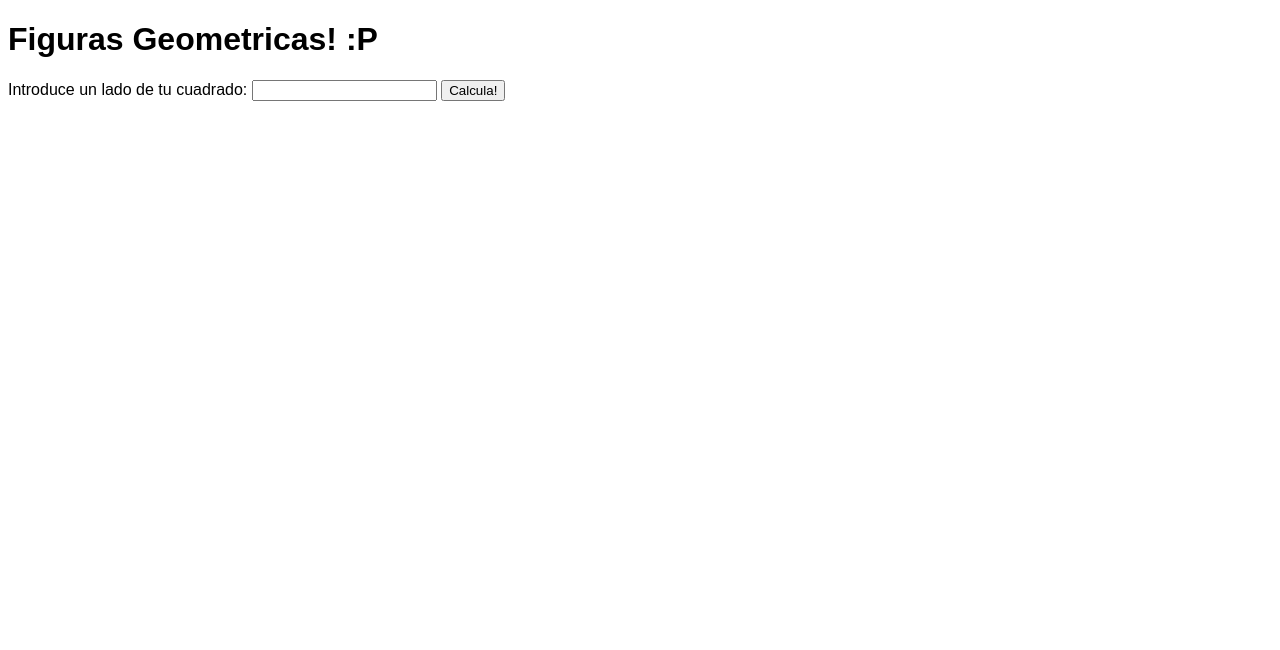
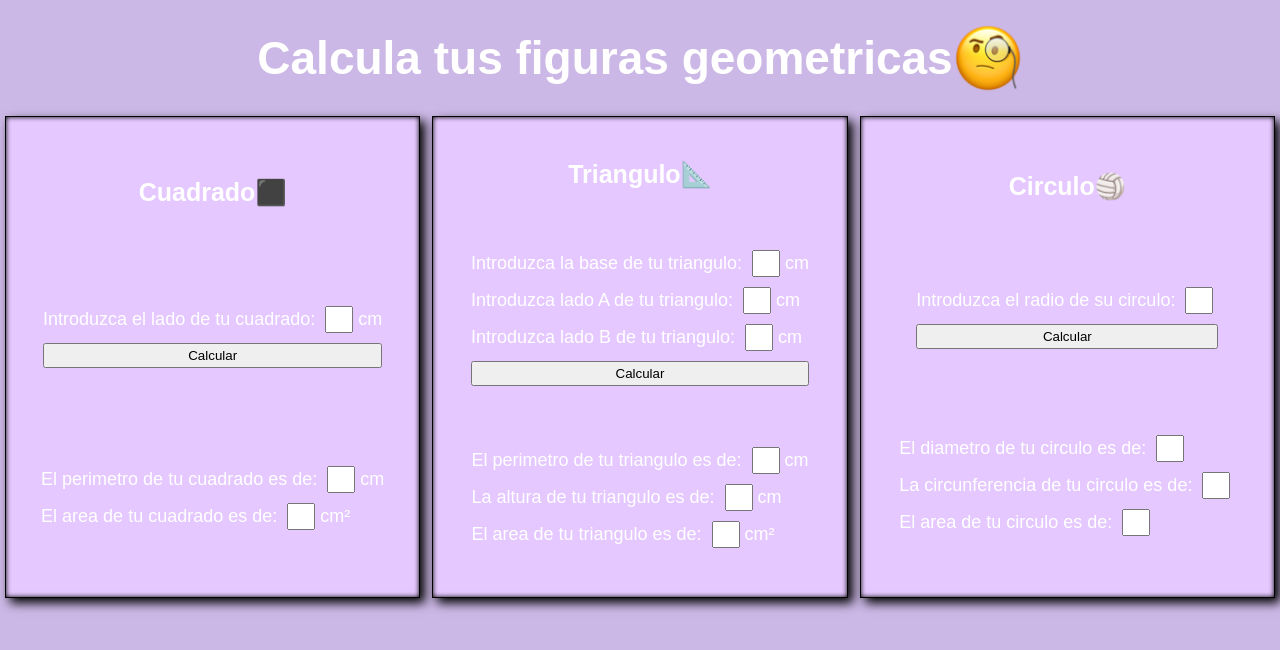
Before and after one commit to Olirpo/calculadora-js, a plain HTML site: page index.html in a window 1280 px wide. Drawn offline with Linux system fonts and the light colour scheme.

Commit message:
Add all the js-html connections

```diff
--- a/calculadora.js
+++ /dev/null
@@ -1,15 +0,0 @@
-const log = console.log;
-function calcularCuadrado(lado){
-    const perimetro = lado*4;
-    const area = lado*lado;
-    console.group("cuadrado");
-    log(`Los lados de su cuadrado son de ${lado}cm`);
-    log(`El perimetro de tu cuadrado es de ${perimetro}cm`);
-    log(`El area de tu cuadrado es de ${area}`)
-
-}
-function calcularTriangulo(base, lado1, lado2){
-    const perimetro = base + lado1 + lado2;
-    const altura = Math.sqrt((base/2)**2 + lado1**2)
-
-}
--- a/index.html
+++ b/index.html
@@ -5,16 +5,55 @@
     <meta http-equiv="X-UA-Compatible" content="IE=edge">
     <meta name="viewport" content="width=device-width, initial-scale=1.0">
     <title>Calculadora con JavaScript</title>
+    <link rel="stylesheet" href="style.css">
 </head>
 <body>
-    <style>*{
-        font-family: sans-serif;
-    }</style>
-    <h1>Figuras Geometricas! :P</h1>
-    <form>
-        <label>Introduce un lado de tu cuadrado: <input type="text"></label>
-        <input type="submit" value="Calcula!">
-    </form>
-    <script src="calculadora.js"></script>
+    <div class="title">
+        <h1>Calcula tus figuras geometricas</h1>
+        <img src="/img/face-with-monocle_1f9d0.png" alt="" class="carita">
+    </div>
+    <div class="main">
+        <div class="column">
+            <h3>Cuadrado⬛</h3>
+            <form class="form">
+                <label>Introduzca el lado de tu cuadrado: <input type="number" id="ladocuadrado" class="input">cm</label>
+                <input type="button" value="Calcular" id="botonCuadrado" class="button">
+            </form>
+            <div class="resultadosCuadrado">
+                <label>El perimetro de tu cuadrado es de: <input type="number" class="input" readonly id="pericuadrado">cm</label>
+                <label>El area de tu cuadrado es de: <input type="text" class="input" readonly id="areacuadrado">cm²</label>
+            </div>
+        </div>
+        <div class="column">
+            <h3>Triangulo📐</h3>
+            <form class="form">
+                <label>Introduzca la base de tu triangulo: <input type="number" class="input" id="basetriangulo">cm</label>
+                <label>Introduzca lado A de tu triangulo: <input type="number" class="input" id="ladoatriangulo">cm</label>
+                <label>Introduzca lado B de tu triangulo: <input type="number" class="input" id="ladobtriangulo">cm</label>
+                <input type="button" value="Calcular" id="botonTriangulo" class="button">
+            </form>
+            <div class="resultadosTriangulo">
+                <label>El perimetro de tu triangulo es de: <input type="text" class="input" readonly id="perimetrotriangulo">cm</label>
+                <label>La altura de tu triangulo es de: <input type="text" class="input" readonly id="alturatriangulo">cm</label>
+                <label>El area de tu triangulo es de: <input type="text" class="input" readonly id="areatriangulo">cm²</label>
+            </div>
+        </div>
+        <div class="column">
+            <h3>Circulo🏐</h3>
+            <form class="form">
+                <label>Introduzca el radio de su circulo: <input type="number" class="input" id="radioCirculo"></label>
+                <input type="button" value="Calcular" id="botonCirculo" class="button">
+            </form>
+            <div>
+                <label>El diametro de tu circulo es de: <input type="text" id="diametrocirculo" class="input" readonly></label>
+                <label>La circunferencia de tu circulo es de: <input type="text" id="circunferenciacirculo" class="input" readonly></label>
+                <label>El area de tu circulo es de: <input type="text" id="areacirculo" readonly class="input"></label>
+            </div>
+        </div>
+    </div>
+
+    <script src="/scripts/square.js"></script>
+    <script src="/scripts/triangle.js"></script>
+    <script src="/scripts/circle.js"></script>
 </body>
 </html>
--- /dev/null
+++ b/scripts/circle.js
@@ -0,0 +1,16 @@
+const diametroCirculo = document.getElementById('diametrocirculo');
+const circunferenciaCirculo = document.getElementById('circunferenciacirculo');
+const areaCirculo = document.getElementById('areacirculo');
+
+document.getElementById('botonCirculo').addEventListener('click', ()=>{
+    const radioCirculo = parseFloat(document.getElementById('radioCirculo').value);
+    if(radioCirculo>0){
+        return diametroCirculo.value = (radioCirculo*2).toFixed(2),
+        circunferenciaCirculo.value = (diametroCirculo.value * Math.PI).toFixed(2),
+        areaCirculo.value = (Math.PI * radioCirculo**2).toFixed(2);
+    }
+    return diametroCirculo.value = "ERR INTRODUZCA LOS NUMEROS CORRECTAMENTE",
+        circunferenciaCirculo.value = "ERR INTRODUZCA LOS NUMEROS CORRECTAMENTE",
+        areaCirculo.value = "ERR INTRODUZCA LOS NUMEROS CORRECTAMENTE";
+
+});
--- /dev/null
+++ b/scripts/square.js
@@ -0,0 +1,12 @@
+const perimetroCuadrado = document.getElementById('pericuadrado');
+const areaCuadrado = document.getElementById('areacuadrado');
+document.getElementById('botonCuadrado').addEventListener("click",()=>{
+    var ladoCuadrado = parseFloat(document.getElementById('ladocuadrado').value)
+    if(ladoCuadrado > 0){
+        return perimetroCuadrado.value = (ladoCuadrado*4).toFixed(2),
+        areaCuadrado.value = (ladoCuadrado**2).toFixed(2);
+    }
+
+    return perimetroCuadrado.value = "ERR INTRODUZCA LOS NUMEROS CORRECTAMENTE",
+        areaCuadrado.value = "ERR INTRODUZCA LOS NUMEROS CORRECTAMENTE"
+})
--- /dev/null
+++ b/scripts/triangle.js
@@ -0,0 +1,28 @@
+const perimetroTriangulo = document.getElementById('perimetrotriangulo');
+const alturaTriangulo = document.getElementById('alturatriangulo');
+const areaTriangulo = document.getElementById('areatriangulo');
+
+document.getElementById('botonTriangulo').addEventListener('click',()=>{
+    const baseTriangulo = parseFloat(document.getElementById('basetriangulo').value);
+    const ladoATriangulo = parseFloat(document.getElementById('ladoatriangulo').value);
+    const ladoBTriangulo = parseFloat(document.getElementById('ladobtriangulo').value);
+    console.log(ladoBTriangulo)
+        // this functions validates if the triangle is corret, if any value its <=0 returns true
+    if (validateTriangle(baseTriangulo, ladoATriangulo, ladoBTriangulo)){
+        return perimetroTriangulo.value = "ERR INTRODUZCA LOS NUMEROS CORRECTAMENTE",
+        alturaTriangulo.value = "ERR INTRODUZCA LOS NUMEROS CORRECTAMENTE",
+        areaTriangulo.value = "ERR INTRODUZCA LOS NUMEROS CORRECTAMENTE";
+    }
+    perimetroTriangulo.value = baseTriangulo + ladoATriangulo + ladoBTriangulo;
+    alturaTriangulo.value = Math.sqrt((baseTriangulo/2)**2);
+    areaTriangulo.value = (baseTriangulo * alturaTriangulo.value) / 2;
+});
+
+function validateTriangle(base, A, B){
+    if (A + B > base && base > 0) return false;
+    return true;
+   /*  if (isNaN(A) || isNaN(B) || isNaN(base)) return true;
+    if (A+B <= base) return true;
+    if(base<=0 || A<=0 || B <= 0) return true;
+    return false */
+}
--- /dev/null
+++ b/style.css
@@ -0,0 +1,100 @@
+*{
+    font-family: sans-serif;
+}
+body, html{
+    height: 100vh;
+    margin: 0;
+    box-sizing: border-box;
+    font-size: 62.5%;
+    background-color: rgba(190, 163, 224, 0.52);
+    color: white;
+}
+body{
+    padding: 0 5px 5px 5px;
+}
+
+.title{
+    font-size: 2.3rem;
+    display: flex;
+    justify-content: center;
+    align-items: center;
+    color:white
+}
+.title img{
+    height: 7rem;
+}
+.main{
+    display: flex;
+    gap: 12px;
+}
+.column{
+    flex: 1;
+    height: 450px;
+    border: 1px solid black;
+    display: flex;
+    flex-direction: column;
+    align-items: center;
+    padding: 15px;
+    justify-content: space-around;
+    transition: all .5s;
+    box-shadow: 5px 5px 10px black,
+    inset 0px 0px 5px black;
+    background-color: rgb(229, 200, 255);
+}
+.main div h3{
+    font-size: 2.5rem;
+    justify-self: flex-start;
+    margin: 0;
+    transition: all .5s;
+}
+.column:hover h3{
+    font-size: 3.5rem;
+}
+
+.column:hover{
+    flex:3;
+}
+.column:hover label{
+    font-size: 2rem!important;
+}
+
+label{
+    font-size: 1.8rem;
+    text-align: left;
+    transition: all .5s;
+    display: block;
+}
+.main:hover .column label{
+    font-size: 1.3rem;
+}
+.form{
+    display: flex;
+    flex-flow: column wrap;
+    justify-content: space-between;
+}
+.input{
+    width: 20px;
+    font-size: inherit;
+    margin: 5px;
+    transition: all .5s;
+}
+.input:focus{
+    outline: none;
+}
+.column:hover .input{
+    width: 60px;
+}
+.button{
+    display: block;
+    transition: 200ms;
+    padding: 3px;
+    margin-top: 5px;
+}
+.button:hover{
+    transform: translateY(-3px);
+    box-shadow: 0 0 20px rgba(255, 4, 242, 0.596);
+
+}
+.button:active{
+    transform: translateY(1px);
+}
```
Also changed, not shown: img/face-with-monocle_1f9d0.png (added).
